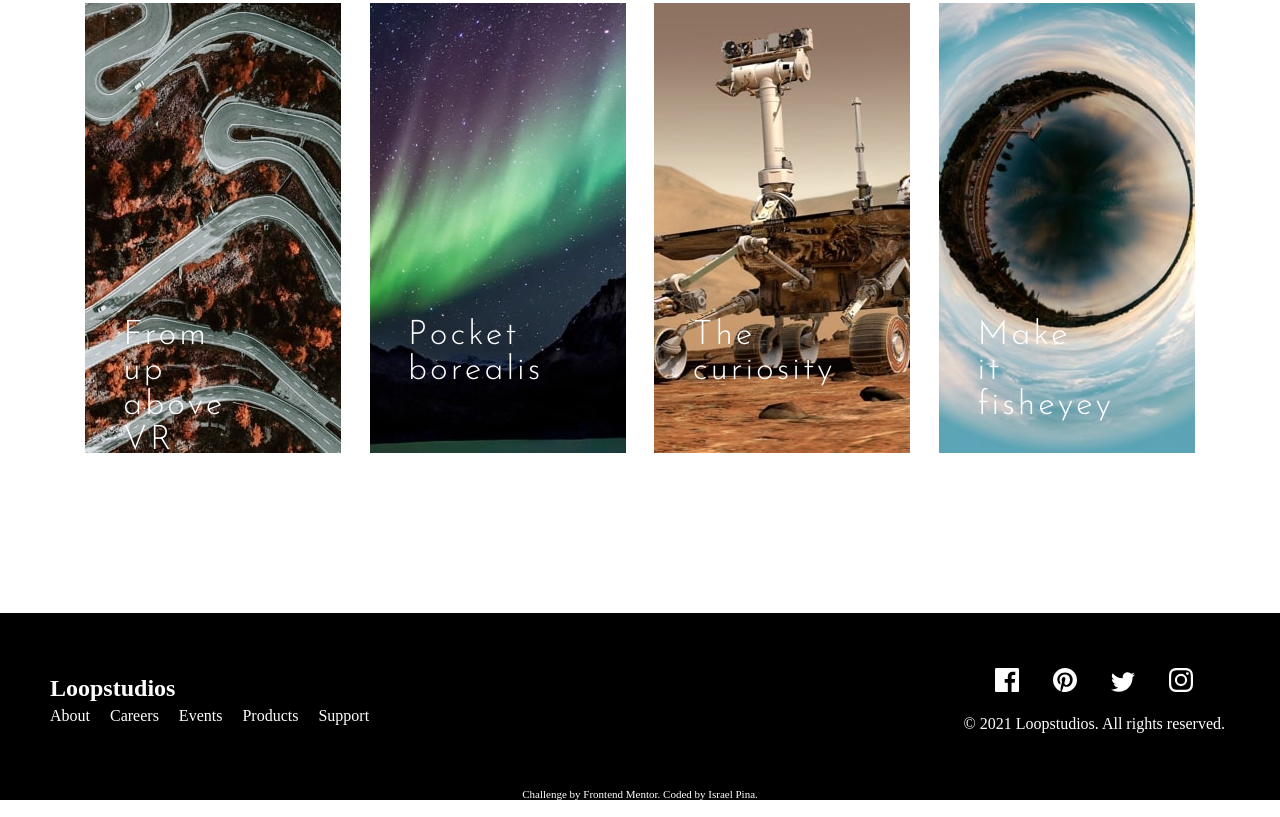
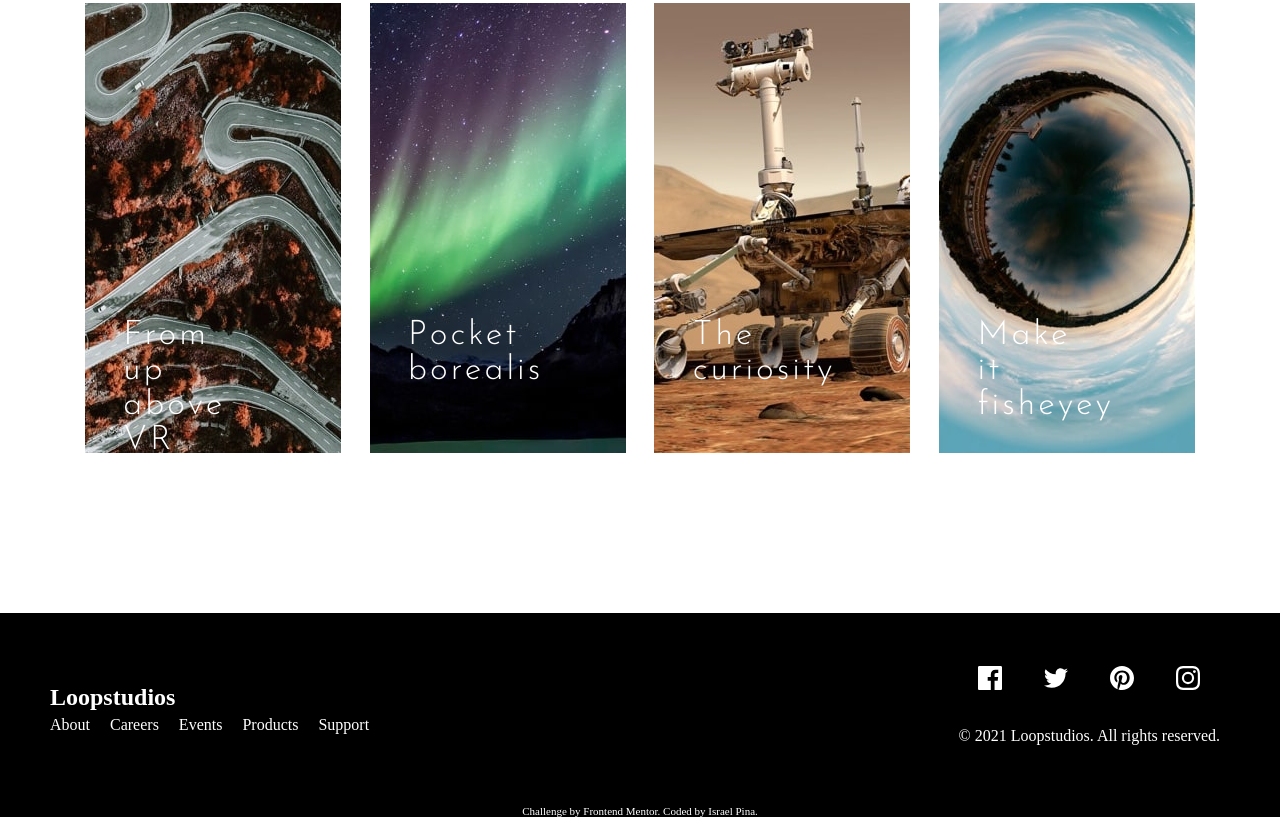
Before and after one commit to IsraelPina32/Front-end-Mentor, a plain HTML site: page index.html in a window 1280 px wide. Shown: the part 1892-2709 px from the top of the page. Drawn offline with Linux system fonts and the light colour scheme.

Commit message:
style: for the css style and responsive , chaging the of html and css section footer.

```diff
--- a/index.html
+++ b/index.html
@@ -12,7 +12,7 @@
 
     <link rel="stylesheet" href="./src/css/reset.css" />
     <link rel="stylesheet" href="./src/css/style.css" />
-    <link rel="stylesheet" href="./src/css/responsive.css">
+    <link rel="stylesheet" href="./src/css/responsive.css" />
     <link rel="stylesheet" href="./src/css/variable.css" />
 
     <title>Frontend Mentor | Loopstudios landing page</title>
@@ -23,17 +23,17 @@
         <h2 class="soon">Loopstudios</h2>
         <nav>
           <ul class="menu">
-            <li><a href="*">About</a></li>
-            <li><a href="*">Careers</a></li>
-            <li><a href="*">Events</a></li>
-            <li><a href="*">Products</a></li>
-            <li><a href="*">Support</a></li>
+            <li><a href="#about">About</a></li>
+            <li><a href="#home">Careers</a></li>
+            <li><a href="#">Events</a></li>
+            <li><a href="#projects">Products</a></li>
+            <li><a href="#contact">Support</a></li>
           </ul>
         </nav>
       </div>
     </header>
 
-     <section class="home">
+    <section class="home">
       <h1 class="title">Immersive experiences that deliver</h1>
     </section>
 
@@ -183,34 +183,20 @@
 
       <div class="second-contact">
         <div class="second-list">
-          <svg width="24" height="24" xmlns="http://www.w3.org/2000/svg">
-            <path
-              d="M22.675 0H1.325C.593 0 0 .593 0 1.325v21.351C0 23.407.593 24 1.325 24H12.82v-9.294H9.692v-3.622h3.128V8.413c0-3.1 1.893-4.788 4.659-4.788 1.325 0 2.463.099 2.795.143v3.24l-1.918.001c-1.504 0-1.795.715-1.795 1.763v2.313h3.587l-.467 3.622h-3.12V24h6.116c.73 0 1.323-.593 1.323-1.325V1.325C24 .593 23.407 0 22.675 0z"
-              fill="#FFF"
-              fill-rule="nonzero"
-            />
-          </svg>
-          <svg width="24" height="24" xmlns="http://www.w3.org/2000/svg">
-            <path
-              d="M12 0C5.373 0 0 5.372 0 12c0 5.084 3.163 9.426 7.627 11.174-.105-.949-.2-2.405.042-3.441.218-.937 1.407-5.965 1.407-5.965s-.359-.719-.359-1.782c0-1.668.967-2.914 2.171-2.914 1.023 0 1.518.769 1.518 1.69 0 1.029-.655 2.568-.994 3.995-.283 1.194.599 2.169 1.777 2.169 2.133 0 3.772-2.249 3.772-5.495 0-2.873-2.064-4.882-5.012-4.882-3.414 0-5.418 2.561-5.418 5.207 0 1.031.397 2.138.893 2.738a.36.36 0 01.083.345l-.333 1.36c-.053.22-.174.267-.402.161-1.499-.698-2.436-2.889-2.436-4.649 0-3.785 2.75-7.262 7.929-7.262 4.163 0 7.398 2.967 7.398 6.931 0 4.136-2.607 7.464-6.227 7.464-1.216 0-2.359-.631-2.75-1.378l-.748 2.853c-.271 1.043-1.002 2.35-1.492 3.146C9.57 23.812 10.763 24 12 24c6.627 0 12-5.373 12-12 0-6.628-5.373-12-12-12z"
-              fill="#FFF"
-              fill-rule="nonzero"
-            />
-          </svg>
-          <svg width="24" height="20" xmlns="http://www.w3.org/2000/svg">
-            <path
-              d="M24 2.557a9.83 9.83 0 01-2.828.775A4.932 4.932 0 0023.337.608a9.864 9.864 0 01-3.127 1.195A4.916 4.916 0 0016.616.248c-3.179 0-5.515 2.966-4.797 6.045A13.978 13.978 0 011.671 1.149a4.93 4.93 0 001.523 6.574 4.903 4.903 0 01-2.229-.616c-.054 2.281 1.581 4.415 3.949 4.89a4.935 4.935 0 01-2.224.084 4.928 4.928 0 004.6 3.419A9.9 9.9 0 010 17.54a13.94 13.94 0 007.548 2.212c9.142 0 14.307-7.721 13.995-14.646A10.025 10.025 0 0024 2.557z"
-              fill="#FFF"
-              fill-rule="nonzero"
-            />
-          </svg>
-          <svg width="24" height="24" xmlns="http://www.w3.org/2000/svg">
-            <path
-              d="M12 2.163c3.204 0 3.584.012 4.85.07 3.252.148 4.771 1.691 4.919 4.919.058 1.265.069 1.645.069 4.849 0 3.205-.012 3.584-.069 4.849-.149 3.225-1.664 4.771-4.919 4.919-1.266.058-1.644.07-4.85.07-3.204 0-3.584-.012-4.849-.07-3.26-.149-4.771-1.699-4.919-4.92-.058-1.265-.07-1.644-.07-4.849 0-3.204.013-3.583.07-4.849.149-3.227 1.664-4.771 4.919-4.919 1.266-.057 1.645-.069 4.849-.069zM12 0C8.741 0 8.333.014 7.053.072 2.695.272.273 2.69.073 7.052.014 8.333 0 8.741 0 12c0 3.259.014 3.668.072 4.948.2 4.358 2.618 6.78 6.98 6.98C8.333 23.986 8.741 24 12 24c3.259 0 3.668-.014 4.948-.072 4.354-.2 6.782-2.618 6.979-6.98.059-1.28.073-1.689.073-4.948 0-3.259-.014-3.667-.072-4.947-.196-4.354-2.617-6.78-6.979-6.98C15.668.014 15.259 0 12 0zm0 5.838a6.162 6.162 0 100 12.324 6.162 6.162 0 000-12.324zM12 16a4 4 0 110-8 4 4 0 010 8zm6.406-11.845a1.44 1.44 0 100 2.881 1.44 1.44 0 000-2.881z"
-              fill="#FFF"
-              fill-rule="nonzero"
-            />
-          </svg>
+          <ul>
+            <li>
+              <img src="./src/images/icon-facebook.svg" alt="Icone do Facebook">
+            </li>
+            <li>
+                <img src="./src/images/icon-twitter.svg" alt="Icone do Twitter">
+            </li>
+            <li>
+                <img src="./src/images/icon-pinterest.svg" alt="Icone do Pinterest">
+            </li>
+            <li>
+              <img src="./src/images/icon-instagram.svg" alt="Icone do instagram">
+            </li>
+          </ul>
         </div>
         <p class="contact-description">
           © 2021 Loopstudios. All rights reserved.
--- a/src/css/responsive.css
+++ b/src/css/responsive.css
@@ -4,8 +4,8 @@
     }
     .content-titile {
         height: 250px;
-        top: 35%;
-        right: 12%;
+        top: 50%;
+        right: 10%;
     }
     .content-titile .about-title {
       font-size: 22px;
@@ -21,6 +21,7 @@
     }
     .home .title {
       margin: 0;
+      padding: 12px;
     }
 
     .about {
--- a/src/css/style.css
+++ b/src/css/style.css
@@ -186,17 +186,24 @@ body {
   align-items: center;
   padding: 40px;
 }
-.second-list svg {
-  margin: 15px 15px 4px 15px;
+
+.second-list ul  {
+  display: flex;
+  align-items: center;
+}
+
+.second-list ul li img {
+  padding: 10px 18px;
+  margin: 3px;
   transition: 0.2s ease-in-out;
 }
-.second-list:hover {
+.second-list ul li img:hover {
   cursor: pointer;
   font-weight: 400;
-  border-radius: 10px;
+  border-bottom: 1px solid var(--branco);
 }
 .contact-description {
-  padding: 15px;
+  padding: 20px;
 }
 
 .attribution {
```
